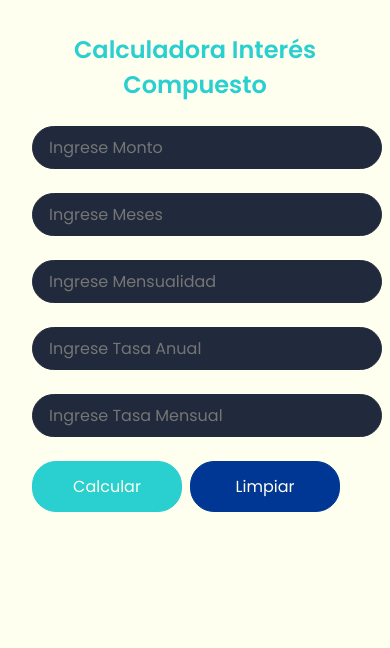
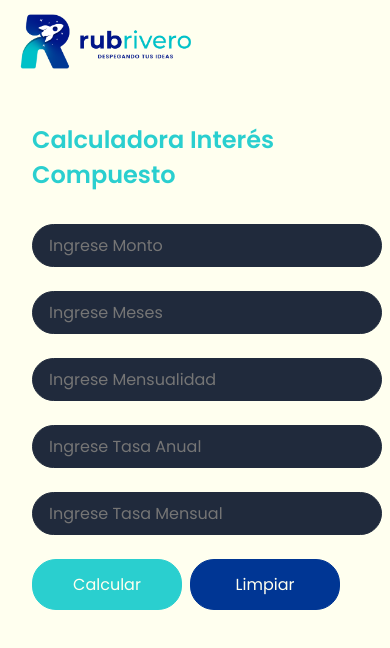
Before and after one commit to rubcode/react-interest, a React (Create React App) app: page / in a window 390 px wide. Shown: the top 648 px of the page. Built offline with nearby package versions, Linux system fonts and the light colour scheme.

Commit message:
Add responsive design

```diff
--- a/public/index.html
+++ b/public/index.html
@@ -27,7 +27,7 @@
       work correctly both with client-side routing and a non-root public URL.
       Learn how to configure a non-root public URL by running `npm run build`.
     -->
-    <title>React App</title>
+    <title>Aplicación de Interes Compuesto</title>
   </head>
   <body>
     <noscript>You need to enable JavaScript to run this app.</noscript>
--- a/src/App.js
+++ b/src/App.js
@@ -3,6 +3,7 @@ import './App.css';
 import Layout from './Components/layout';
 import BoxForm from './Components/box-form';
 import BoxResponse from './Components/box-response';
+import Header from './Components/header';
 
 function App() {
   const [amount,setAmount] = useState("")
@@ -33,6 +34,10 @@ function App() {
 
   return (
     <div className="App">
+      <Header>
+        <a href='https://www.rubrivero.com/' target='blank'><img className='logo' src='images/logo.png' alt='Rub Rivero logo'/></a>
+      </Header>
+      <h1 className='title'>Calculadora Interés Compuesto</h1>
       <Layout>
         <BoxForm
             amount={amount}
--- a/src/Components/box-response.js
+++ b/src/Components/box-response.js
@@ -5,21 +5,30 @@ import Tbody from './tbody'
 
 const BoxResponseStyled = styled.div`
     grid-area: table;
+    .box-table{
+        width: 100%;
+        display: flex;
+        align-items: center;
+        justify-content: center;
+        overflow-x: scroll;
+    }
 `
 
 function BoxResponse({headers, data}) {
     return (
         <BoxResponseStyled>
+
                 {
                     headers.length  > 0 ?
+                        <div className='box-table'>
                             <Table>
                                 <Thead headers={headers}></Thead>
                                 <Tbody data={data}></Tbody>
                             </Table>
+                        </div>
                     : null
 
                 }
-
         </BoxResponseStyled>
     )
 }
--- a/src/Components/form.js
+++ b/src/Components/form.js
@@ -12,23 +12,14 @@ const FormStyled = styled.form`
     flex-direction: column;
     gap: 1.5rem;
 
-    .title{
-        margin: 0;
-        font: var(--titleFont);
-        color: var(--primaryColor);
-
-    }
-
     .box{
         display: flex;
         align-items: flex-start;
-        justify-content: center;
+        justify-content: flex-start;
         gap: .5rem;
+        width: 100%;
+    }
 
-    }
-    label{
-        padding-inline-start: 0.5rem;
-    }
 `
 
 
@@ -72,7 +63,6 @@ function Form({amount,months,monthly,annualRate,monthlyRate,setAmount,setMonths,
 
     return (
         <FormStyled ref={form} onSubmit={handlerSubmit}>
-            <h1 className='title'>Calculadora Interés Compuesto</h1>
             <div className='box'>
                 <InputText type='text' name='amount' placeholder='Ingrese Monto' value={amount} onChange={handlerAmount}/>
             </div>
--- a/src/Components/global-styles.js
+++ b/src/Components/global-styles.js
@@ -19,7 +19,22 @@ const GlobalStylesStyled = createGlobalStyle`
         font: var(--bodyRegular);
         margin: 0;
     }
-
+    *{
+        margin: 0;
+        padding: 0;
+        box-sizing: border-box;
+    }
+    .title{
+        margin: 0;
+        font: var(--titleFont);
+        color: var(--primaryColor);
+        text-align: left;
+        padding-block-start: 2rem;
+        padding-inline-start: 2rem;
+    }
+    .logo{
+        width: 180px;
+    }
     @media screen and (prefers-color-scheme: light) {
         body {
             background: var(--white);
--- /dev/null
+++ b/src/Components/header.js
@@ -0,0 +1,21 @@
+import styled from 'styled-components'
+
+const HeaderStyled = styled.header`
+    width: 100%;
+    display: flex;
+    justify-content: space-between;
+    align-items: center;
+    height: 90px;
+    background-color: var(--white);
+    padding: 1rem;
+`
+
+function Header({children}) {
+    return (
+        <HeaderStyled>
+            {children}
+        </HeaderStyled>
+    )
+}
+
+export default Header
--- a/src/Components/layout.js
+++ b/src/Components/layout.js
@@ -2,13 +2,16 @@ import styled from 'styled-components'
 
 const LayoutStyled = styled.div`
     min-block-size: 100vh;
-    margin: auto;
+    margin: 0;
     max-inline-size: 75rem;
     padding-block: 2rem;
     padding-inline: 2rem;
-    @media screen and (min-width: 600px){
+    display: flex;
+    flex-direction: column;
+    gap: 2rem;
+    @media screen and (min-width: 948px){
         display: grid;
-        grid-template-columns: 1fr 1fr;
+        grid-template-columns: 1fr 2fr;
         grid-template-rows: auto auto;
         column-gap: 2rem;
         grid-template-areas: "form table" "form table";
```
Also changed, not shown: public/images/logo.png (added), 1 other file (tests, documents, lock files or other folders). Lines whose indentation alone changed are shown as unchanged.
